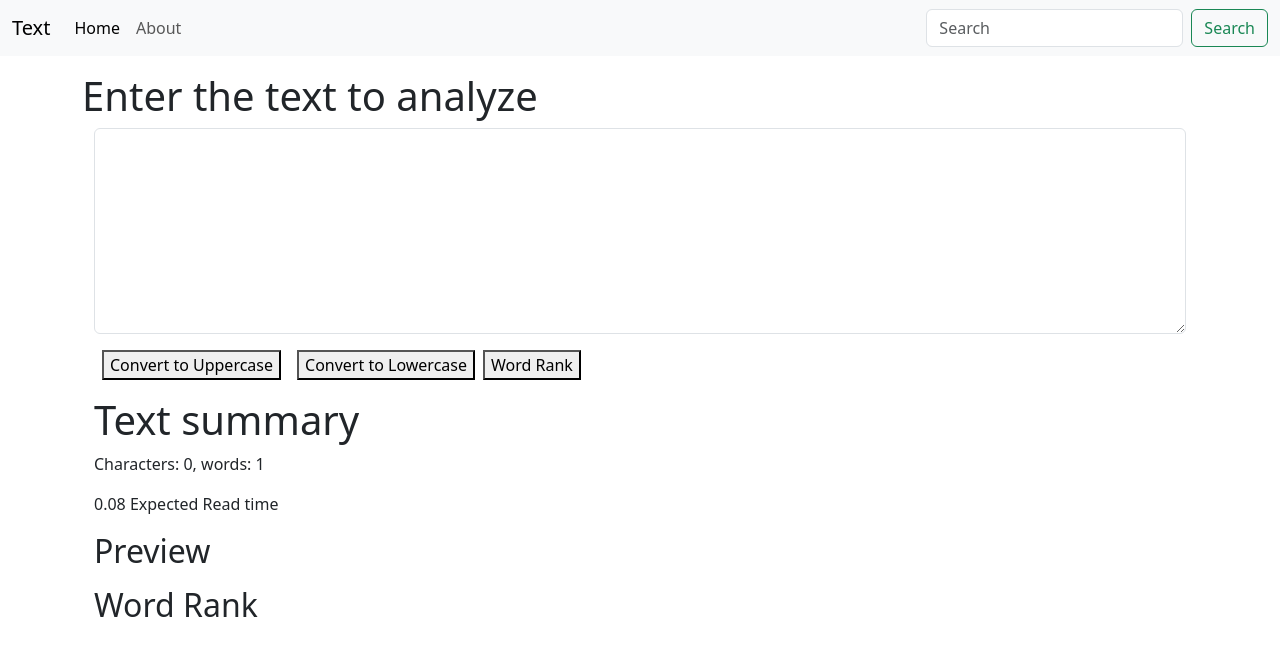
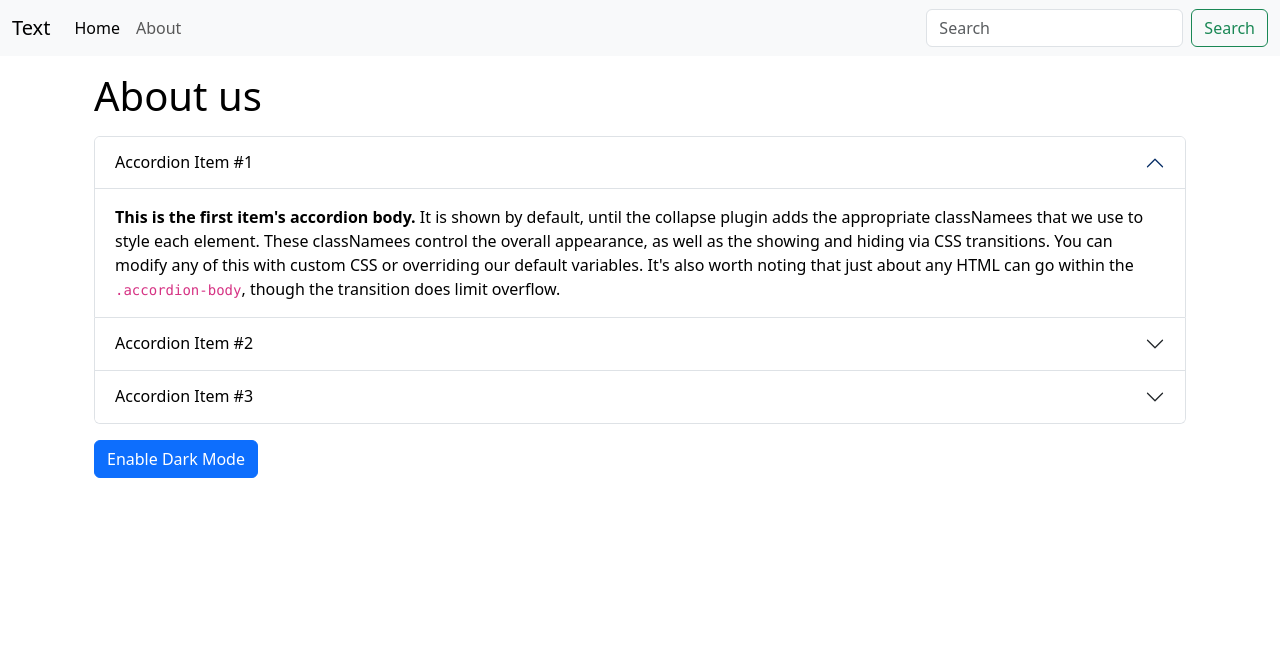
Before and after one commit to siddharthbaleja7/Text, a React (Create React App) app: page / in a window 1280 px wide. Shown: the top 656 px of the page. Built offline with nearby package versions, Linux system fonts and the light colour scheme.

Commit message:
About us page Modification

```diff
--- a/src/App.js
+++ b/src/App.js
@@ -2,14 +2,16 @@
 import './App.css';
 import NavBar from './components/NavBar';
 import TextForm from './components/TextForm';
+import Accordion from './components/Accordion';
 
 function App() {
   return (
     <>
     <NavBar title="Text" />
     <div className="container my-3">
-      <h1>Enter the text to analyze</h1>
-      <TextForm />
+      {/* <h1>Enter the text to analyze</h1> */}
+      {/* <TextForm /> */}
+      <Accordion />
     </div>
     </>
   );
--- /dev/null
+++ b/src/components/Accordion.js
@@ -0,0 +1,70 @@
+import React,{useState} from "react";
+
+export default function Accordion(){
+    const [myystyle,setMystyle] = useState({
+        color: 'black',
+        backgroundColor: 'white',
+    })
+    const [btn,setbtn] = useState('Enable Dark Mode');
+
+    const toggle =() => {
+        if(myystyle.color === 'black'){
+            setMystyle({
+                color: 'white',
+                backgroundColor: 'black',
+
+            })
+            setbtn('Enable Light Mode');
+        } else{
+            setMystyle({
+                color: 'black',
+                backgroundColor: 'white',
+            })
+            setbtn('Enable Dark Mode');
+        }
+    }
+    return(
+        <div className = "container" style={myystyle}>
+            <h1 className="my-3">About us</h1>
+            <div className="accordion" id="accordionExample">
+                <div className="accordion-item" style={myystyle} >
+                    <h2 className="accordion-header">
+                    <button className="accordion-button" type="button" style={myystyle} data-bs-toggle="collapse" data-bs-target="#collapseOne" aria-expanded="true" aria-controls="collapseOne">
+                        Accordion Item #1
+                    </button>
+                    </h2>
+                    <div id="collapseOne" className="accordion-collapse collapse show" data-bs-parent="#accordionExample">
+                    <div className="accordion-body">
+                        <strong>This is the first item's accordion body.</strong> It is shown by default, until the collapse plugin adds the appropriate classNamees that we use to style each element. These classNamees control the overall appearance, as well as the showing and hiding via CSS transitions. You can modify any of this with custom CSS or overriding our default variables. It's also worth noting that just about any HTML can go within the <code>.accordion-body</code>, though the transition does limit overflow.
+                    </div>
+                    </div>
+                </div>
+                <div className="accordion-item" style={myystyle}>
+                    <h2 className="accordion-header">
+                    <button className="accordion-button collapsed" type="button" style={myystyle} data-bs-toggle="collapse" data-bs-target="#collapseTwo" aria-expanded="false" aria-controls="collapseTwo">
+                        Accordion Item #2
+                    </button>
+                    </h2>
+                    <div id="collapseTwo" className="accordion-collapse collapse" data-bs-parent="#accordionExample">
+                    <div className="accordion-body">
+                        <strong>This is the second item's accordion body.</strong> It is hidden by default, until the collapse plugin adds the appropriate classNamees that we use to style each element. These classNamees control the overall appearance, as well as the showing and hiding via CSS transitions. You can modify any of this with custom CSS or overriding our default variables. It's also worth noting that just about any HTML can go within the <code>.accordion-body</code>, though the transition does limit overflow.
+                    </div>
+                    </div>
+                </div>
+                <div className="accordion-item" style={myystyle}>
+                    <h2 className="accordion-header">
+                    <button className="accordion-button collapsed" type="button" style={myystyle} data-bs-toggle="collapse" data-bs-target="#collapseThree" aria-expanded="false" aria-controls="collapseThree">
+                        Accordion Item #3
+                    </button>
+                    </h2>
+                    <div id="collapseThree" className="accordion-collapse collapse" data-bs-parent="#accordionExample">
+                    <div className="accordion-body">
+                        <strong>This is the third item's accordion body.</strong> It is hidden by default, until the collapse plugin adds the appropriate classNamees that we use to style each element. These classNamees control the overall appearance, as well as the showing and hiding via CSS transitions. You can modify any of this with custom CSS or overriding our default variables. It's also worth noting that just about any HTML can go within the <code>.accordion-body</code>, though the transition does limit overflow.
+                    </div>
+                    </div>
+                </div>
+            </div>
+            <button onClick={toggle} className="btn btn-primary my-3">{btn}</button>
+        </div>
+    )
+}
```
